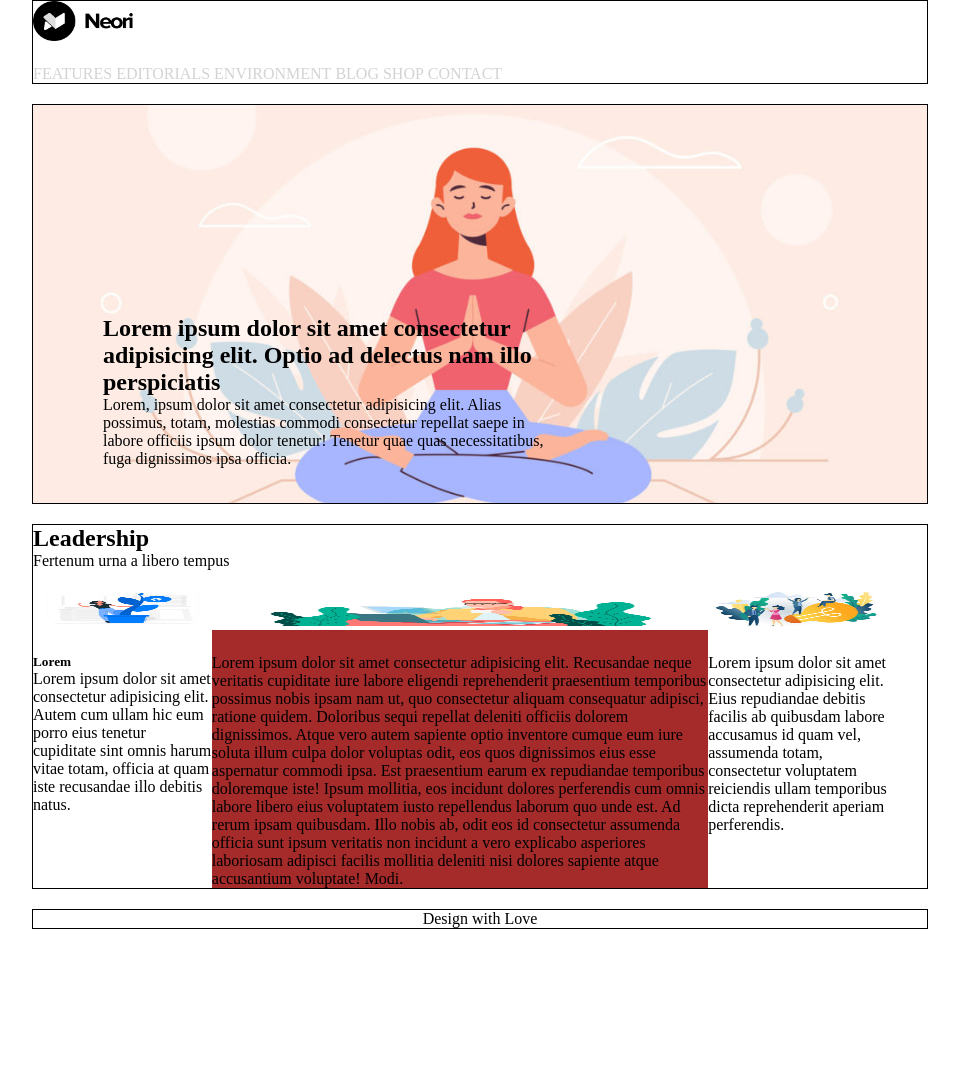
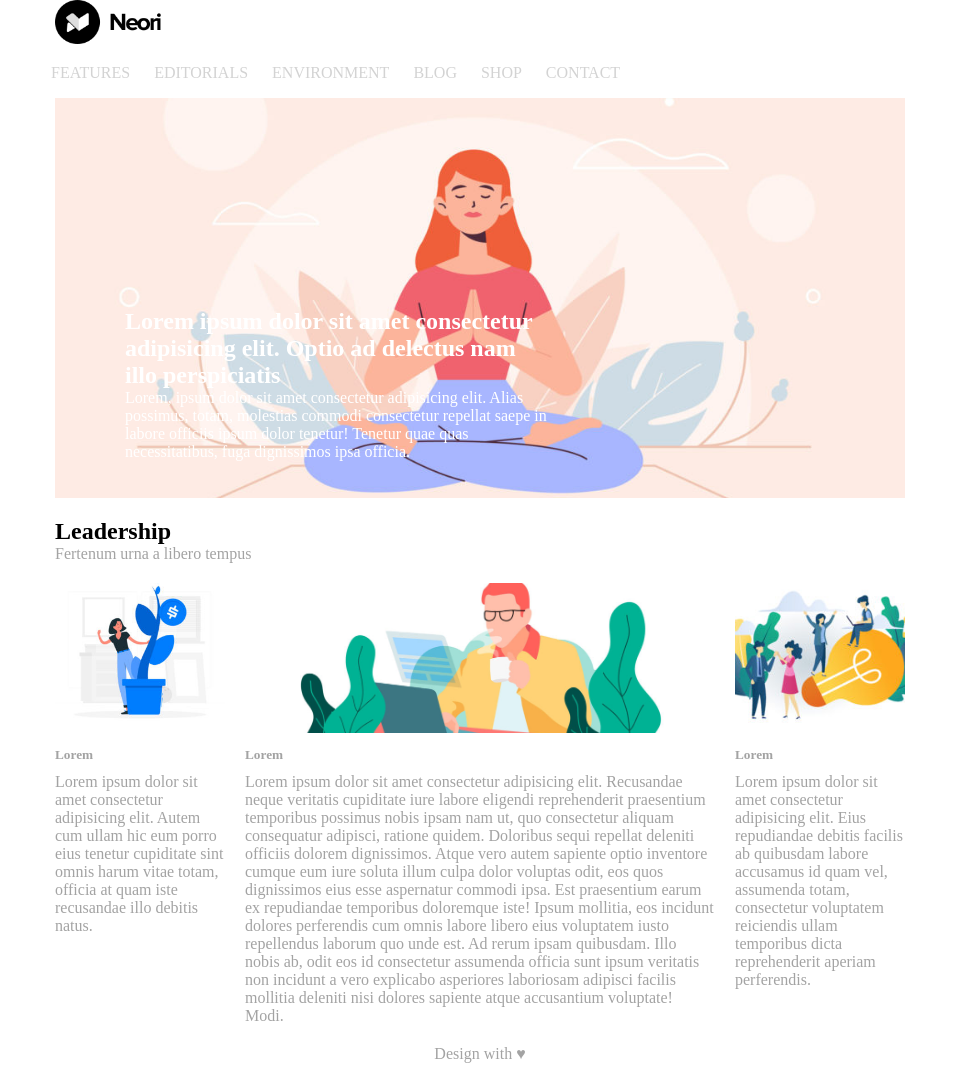
Before and after one commit to alfredochs/htmlcss-wp, a plain HTML site: page index.html in a window 1280 px wide. Shown: the whole page, without its empty margins (160-1119 px from the left). Before the commit the page ends 949 px from the top, so only its background shows below. Drawn offline with Linux system fonts and the light colour scheme.

Commit message:
Quasi finito

```diff
--- a/css/style.css
+++ b/css/style.css
@@ -1,47 +1,58 @@
 *{
+    margin: auto;
+    padding: 0;
     box-sizing: border-box;
-    margin: auto;
-    padding: 0%;
 }
 
-.clearfix::after {
+/* .clearfix::after {
     content: "";
     display: table;
     clear: both;
-  }
+  } */
 
 /* HEADER */
-img{
-    width: 100px;
-    height: 40px;
+.logo{
+    width: 106px;
+    height: 44px;
     margin-bottom: 20px;
+
 }
 .container{
-    width: 70%;
-    border: 1px solid;
+    width: 850px;
     margin-bottom: 20px;
+    color: #a3a3a3;
 }
 ul{
     list-style: none;
+    margin: -14px;
 }
 li{
     display: inline-block;
     color: lightgray;
+    /* border: 1px solid; */
+    padding: 10px 10px;
+    text-align: center;
 }
 
+nav ul li a:hover {
+    color: blue;
+    background-color: red;
+  }
 /* BODY */
 /* Section HERO */
 section{
     background-image: url(../img/banner.jpg);
-    height: 400px;
     background-position: center;
     background-size: cover;
+    width: 100%;
+    height: 400px;
 }
 
 .container-hero-text{
     width: 50%;
-    margin-top: 210px;
     margin-left: 70px;
+    padding-top: 210px;
+    color: white;
 }
 
 /* DIV colonne float */
@@ -50,21 +61,32 @@ section{
     display: table;
     clear: both;
   }
-  .header{
+
+.header{
     margin-bottom: 20px;
+  }
+.black{
+    color: black;
+}
 
+img{
+    width: 100%;
+    height: 150px;
+    object-fit: cover;
   }
-
+  h5{
+      margin:10px 0;
+  }
 .col{
     float: left;
     width: 20%;
 }
-.col img{
+/* .col img{
     width: 100%;
-}
-.col.middle{
+} */
+.middle{
     width: calc(60% - 40px);
-    background-color: brown;
+    margin: 0 20px;
 }
 
 /* FOOTER */
--- a/index.html
+++ b/index.html
@@ -8,7 +8,7 @@
 
 <body>
     <header class="container">
-        <img src="img/logo.png" alt="Logo">
+        <img class="logo" src="img/logo.png" alt="Logo">
         <nav>
             <ul>
                 <li><a href="#"></a>FEATURES</li>
@@ -26,38 +26,54 @@
             <div class="container-hero-text">
                 <h2>Lorem ipsum dolor sit amet consectetur adipisicing elit. Optio ad delectus nam illo perspiciatis
                 </h2>
-                <p>Lorem, ipsum dolor sit amet consectetur adipisicing elit. Alias possimus, totam, molestias commodi consectetur repellat saepe in labore officiis ipsum dolor tenetur! Tenetur quae quas necessitatibus, fuga dignissimos ipsa officia.</p>
+                <p>Lorem, ipsum dolor sit amet consectetur adipisicing elit. Alias possimus, totam, molestias commodi
+                    consectetur repellat saepe in labore officiis ipsum dolor tenetur! Tenetur quae quas necessitatibus,
+                    fuga dignissimos ipsa officia.</p>
             </div>
         </section>
         <!-- Contenitore colonne float -->
         <div class="container">
             <div class="header">
-                <h2>Leadership</h2>
+                <h2 class="black">Leadership</h2>
                 <span>Fertenum urna a libero tempus</span>
             </div>
             <div class="raw">
                 <div class="col left">
                     <img src="img/img-1.jpg" alt="Img 1">
                     <h5>Lorem</h5>
-                    <p>Lorem ipsum dolor sit amet consectetur adipisicing elit. Autem cum ullam hic eum porro eius tenetur cupiditate sint omnis harum vitae totam, officia at quam iste recusandae illo debitis natus.</p>
+                    <p>Lorem ipsum dolor sit amet consectetur adipisicing elit. Autem cum ullam hic eum porro eius
+                        tenetur cupiditate sint omnis harum vitae totam, officia at quam iste recusandae illo debitis
+                        natus.</p>
                 </div>
                 <div class="col middle">
                     <img src="img/banner-2.jpg" alt="Img2">
-                    <p>Lorem ipsum dolor sit amet consectetur adipisicing elit. Recusandae neque veritatis cupiditate iure labore eligendi reprehenderit praesentium temporibus possimus nobis ipsam nam ut, quo consectetur aliquam consequatur adipisci, ratione quidem.
-                    Doloribus sequi repellat deleniti officiis dolorem dignissimos. Atque vero autem sapiente optio inventore cumque eum iure soluta illum culpa dolor voluptas odit, eos quos dignissimos eius esse aspernatur commodi ipsa.
-                    Est praesentium earum ex repudiandae temporibus doloremque iste! Ipsum mollitia, eos incidunt dolores perferendis cum omnis labore libero eius voluptatem iusto repellendus laborum quo unde est. Ad rerum ipsam quibusdam.
-                    Illo nobis ab, odit eos id consectetur assumenda officia sunt ipsum veritatis non incidunt a vero explicabo asperiores laboriosam adipisci facilis mollitia deleniti nisi dolores sapiente atque accusantium voluptate! Modi.</p>
+                    <h5>Lorem</h5>
+                    <p>Lorem ipsum dolor sit amet consectetur adipisicing elit. Recusandae neque veritatis cupiditate
+                        iure labore eligendi reprehenderit praesentium temporibus possimus nobis ipsam nam ut, quo
+                        consectetur aliquam consequatur adipisci, ratione quidem.
+                        Doloribus sequi repellat deleniti officiis dolorem dignissimos. Atque vero autem sapiente optio
+                        inventore cumque eum iure soluta illum culpa dolor voluptas odit, eos quos dignissimos eius esse
+                        aspernatur commodi ipsa.
+                        Est praesentium earum ex repudiandae temporibus doloremque iste! Ipsum mollitia, eos incidunt
+                        dolores perferendis cum omnis labore libero eius voluptatem iusto repellendus laborum quo unde
+                        est. Ad rerum ipsam quibusdam.
+                        Illo nobis ab, odit eos id consectetur assumenda officia sunt ipsum veritatis non incidunt a
+                        vero explicabo asperiores laboriosam adipisci facilis mollitia deleniti nisi dolores sapiente
+                        atque accusantium voluptate! Modi.</p>
                 </div>
                 <div class="col right">
                     <img src="img/img-3.jpg" alt="Img3">
-                    <p>Lorem ipsum dolor sit amet consectetur adipisicing elit. Eius repudiandae debitis facilis ab quibusdam labore accusamus id quam vel, assumenda totam, consectetur voluptatem reiciendis ullam temporibus dicta reprehenderit aperiam perferendis.</p>
+                    <h5>Lorem</h5>
+                    <p>Lorem ipsum dolor sit amet consectetur adipisicing elit. Eius repudiandae debitis facilis ab
+                        quibusdam labore accusamus id quam vel, assumenda totam, consectetur voluptatem reiciendis ullam
+                        temporibus dicta reprehenderit aperiam perferendis.</p>
                 </div>
             </div>
 
         </div>
     </main>
     <footer class="container">
-        Design with Love
+        Design with ♥
     </footer>
 
 </body>
```
